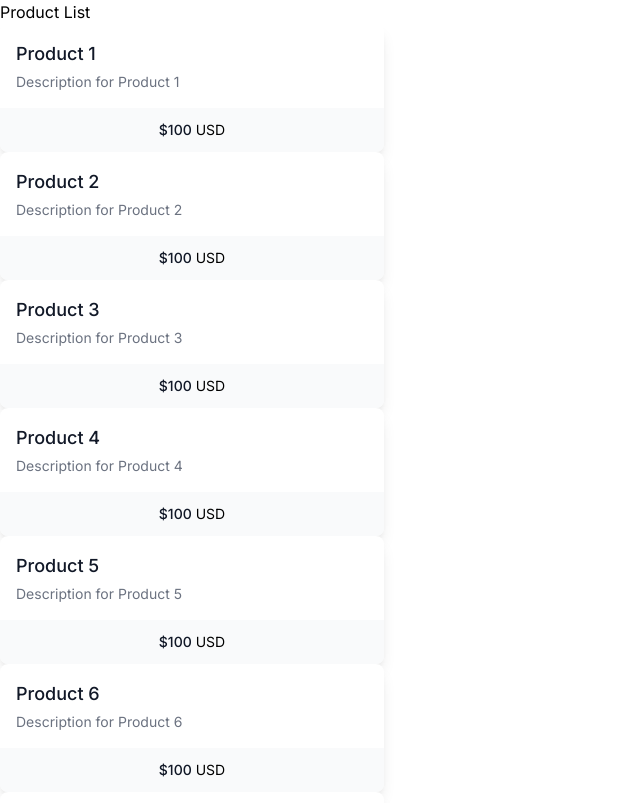
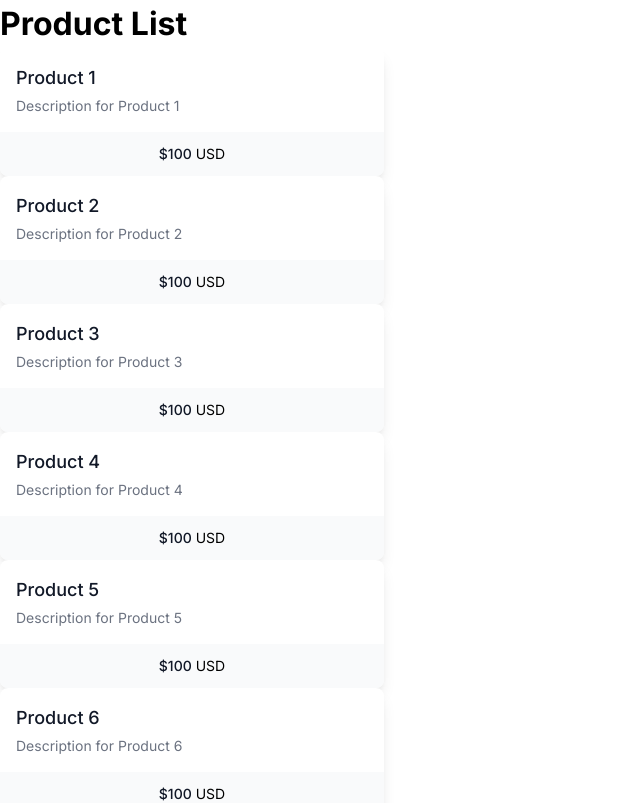
Before and after one commit to ART1377/Workflow-step-by-step, a Next.js app: page / in a window 1280 px wide. Shown: the top 803 px of the page, without its empty margins (0-640 px from the left). Built offline with nearby package versions, Linux system fonts and the light colour scheme.

Commit message:
some base style added to global css

```diff
--- a/src/app/globals.css
+++ b/src/app/globals.css
@@ -1,3 +1,43 @@
 @tailwind base;
+@layer base {
+  h1 {
+    font-size: 48px;
+    font-weight: 700;
+  }
+  h2 {
+    font-size: 40px;
+    font-weight: 700;
+  }
+  h3 {
+    font-size: 32px;
+    font-weight: 700;
+  }
+  h4 {
+    font-size: 28px;
+    font-weight: 700;
+  }
+  h5 {
+    font-size: 24px;
+    font-weight: 500;
+  }
+  h6 {
+    font-size: 20px;
+    font-weight: 500;
+  }
+}
 @tailwind components;
 @tailwind utilities;
+
+:root {
+  /* color */
+  --reject: #d63d22;
+  --success: #18c52d;
+  --upload: #74f583;
+  --main-gray: #999999;
+
+  /* transition */
+  --transition: all 0.3s ease-in-out;
+
+  /* border */
+  --radius: 4px;
+}
```
